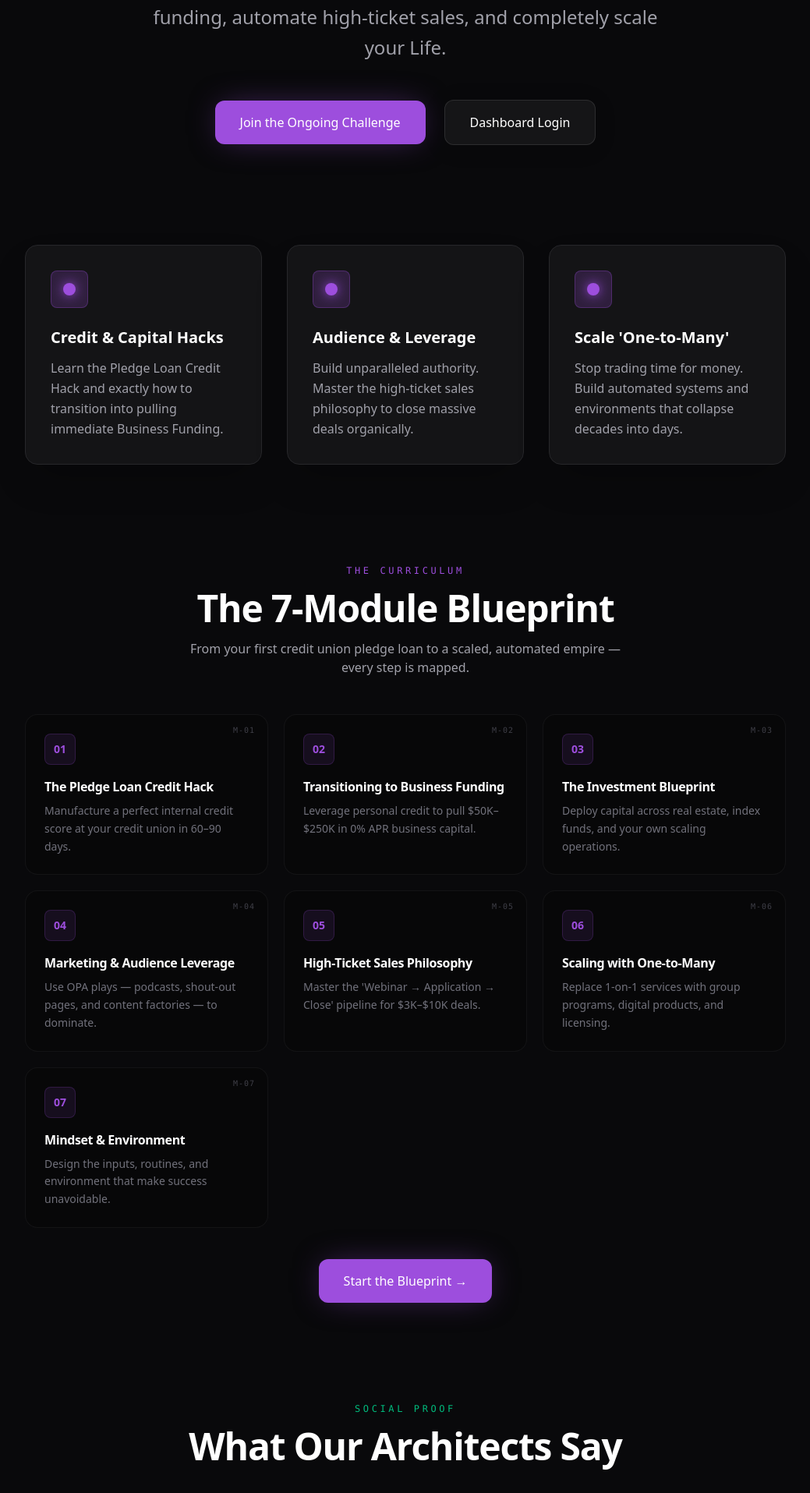
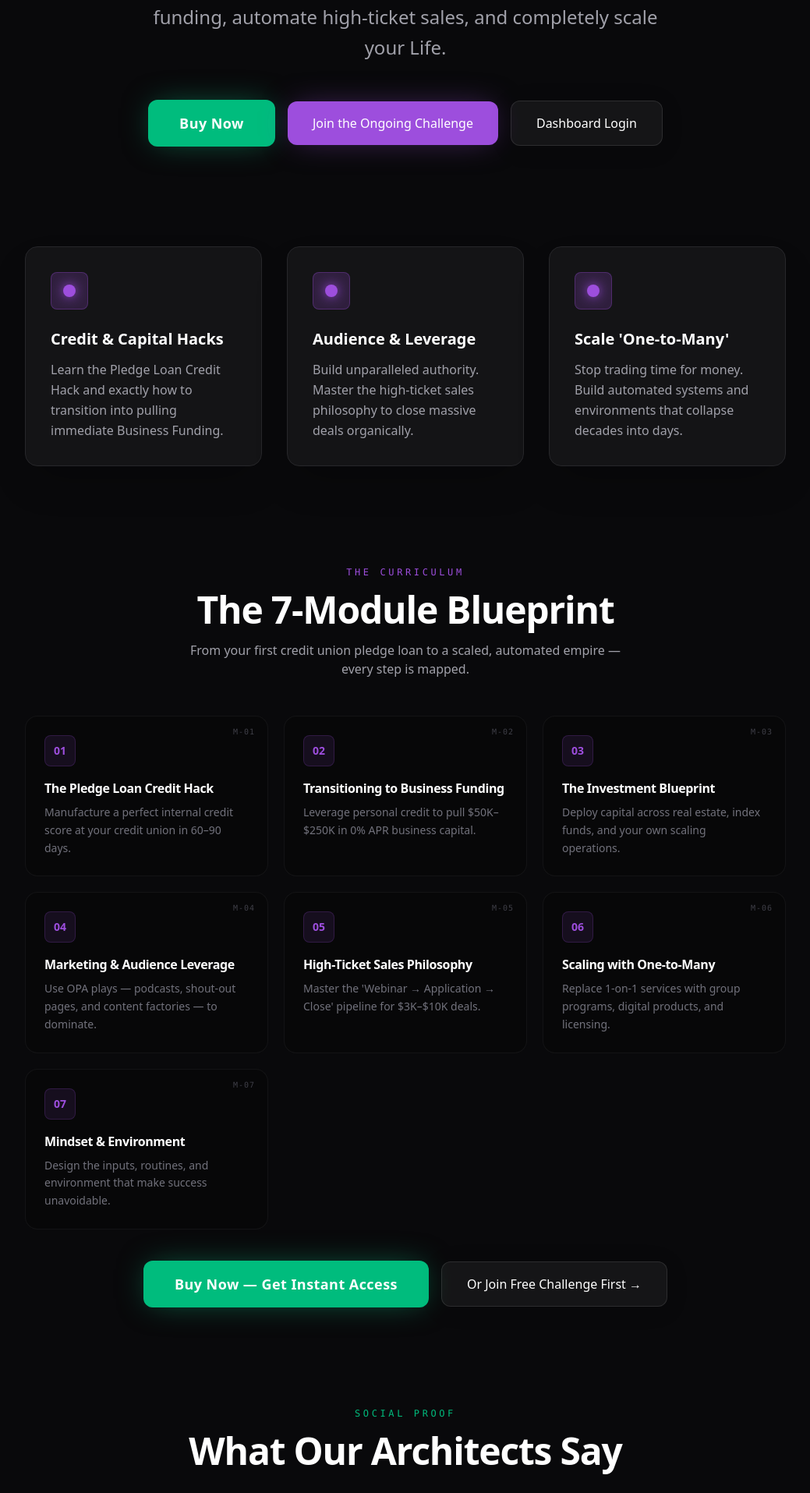
Before and after one commit to styleshiftermusic-creator/brand-activation-network, a Next.js app: page / in a window 1280 px wide. Shown: the part 605-2520 px from the top of the page at 78% size, without its empty margins (120-1159 px from the left). Built offline with nearby package versions, Linux system fonts and the light colour scheme.

Commit message:
feat: add Buy Now CTAs to landing page — 3 Stripe checkout buttons

```diff
--- a/src/app/page.tsx
+++ b/src/app/page.tsx
@@ -48,7 +48,10 @@ export default function Home() {
         </p>
 
         {/* CTA Buttons */}
-        <div className="flex flex-col sm:flex-row gap-6 w-full justify-center items-center">
+        <div className="flex flex-col sm:flex-row gap-4 w-full justify-center items-center">
+          <a href="https://buy.stripe.com/test_4gMeV5eBA6SB9hUc5BeQM00" className="w-full sm:w-auto px-10 py-4 bg-emerald-500 hover:bg-emerald-400 text-white rounded-xl font-bold transition-all duration-300 shadow-[0_0_40px_-10px_rgba(16,185,129,0.6)] hover:shadow-[0_0_60px_-15px_rgba(16,185,129,0.8)] hover:-translate-y-1 text-center text-lg tracking-wide">
+            Buy Now
+          </a>
           <Link href="/challenge" className="w-full sm:w-auto px-8 py-4 bg-[var(--primary)] hover:bg-[#b06cf0] text-white rounded-xl font-medium transition-all duration-300 shadow-[0_0_40px_-10px_rgba(157,78,221,0.5)] hover:shadow-[0_0_60px_-15px_rgba(157,78,221,0.7)] hover:-translate-y-1 text-center">
             Join the Ongoing Challenge
           </Link>
@@ -105,9 +108,12 @@ export default function Home() {
             ))}
           </div>
 
-          <div className="mt-10 flex justify-center">
-            <Link href="/dashboard" className="px-8 py-4 bg-[var(--primary)] hover:bg-[#b06cf0] text-white rounded-xl font-medium transition-all duration-300 shadow-[0_0_40px_-10px_rgba(157,78,221,0.5)] hover:shadow-[0_0_60px_-15px_rgba(157,78,221,0.7)] hover:-translate-y-1 text-center">
-              Start the Blueprint →
+          <div className="mt-10 flex flex-col sm:flex-row justify-center items-center gap-4">
+            <a href="https://buy.stripe.com/test_4gMeV5eBA6SB9hUc5BeQM00" className="px-10 py-4 bg-emerald-500 hover:bg-emerald-400 text-white rounded-xl font-bold transition-all duration-300 shadow-[0_0_40px_-10px_rgba(16,185,129,0.6)] hover:shadow-[0_0_60px_-15px_rgba(16,185,129,0.8)] hover:-translate-y-1 text-center text-lg tracking-wide">
+              Buy Now — Get Instant Access
+            </a>
+            <Link href="/challenge" className="px-8 py-4 glass hover:bg-white/10 text-white rounded-xl font-medium transition-all duration-300 hover:-translate-y-1 text-center">
+              Or Join Free Challenge First →
             </Link>
           </div>
         </section>
@@ -158,6 +164,29 @@ export default function Home() {
           </div>
         </section>
 
+        {/* ─── FINAL BUY CTA ─── */}
+        <section className="mt-32 w-full">
+          <div className="relative rounded-2xl overflow-hidden border border-emerald-500/20 bg-black/40 backdrop-blur-xl p-12 md:p-16 text-center">
+            <div className="absolute inset-0 bg-gradient-to-br from-emerald-500/10 via-transparent to-[var(--primary)]/10 pointer-events-none" />
+            <div className="absolute top-0 left-1/2 -translate-x-1/2 w-[600px] h-[300px] bg-emerald-500/10 rounded-full blur-[100px] pointer-events-none" />
+            <div className="relative z-10">
+              <h2 className="text-3xl md:text-5xl font-extrabold tracking-tight text-white mb-4">
+                Ready to Activate?
+              </h2>
+              <p className="text-zinc-400 max-w-xl mx-auto mb-8 font-light leading-relaxed">
+                Get immediate access to all 7 modules, every blueprint, calculator, sales script, and AI prompt library. One payment. Lifetime access.
+              </p>
+              <a
+                href="https://buy.stripe.com/test_4gMeV5eBA6SB9hUc5BeQM00"
+                className="inline-flex items-center gap-3 px-12 py-5 bg-emerald-500 hover:bg-emerald-400 text-white rounded-xl font-bold text-xl transition-all duration-300 shadow-[0_0_50px_-10px_rgba(16,185,129,0.6)] hover:shadow-[0_0_70px_-10px_rgba(16,185,129,0.8)] hover:-translate-y-1"
+              >
+                Buy Now
+              </a>
+              <p className="mt-6 text-xs font-mono text-zinc-600 uppercase tracking-wider">Secure checkout via Stripe • Instant dashboard access</p>
+            </div>
+          </div>
+        </section>
+
       </main>
 
       {/* Footer */}
```
